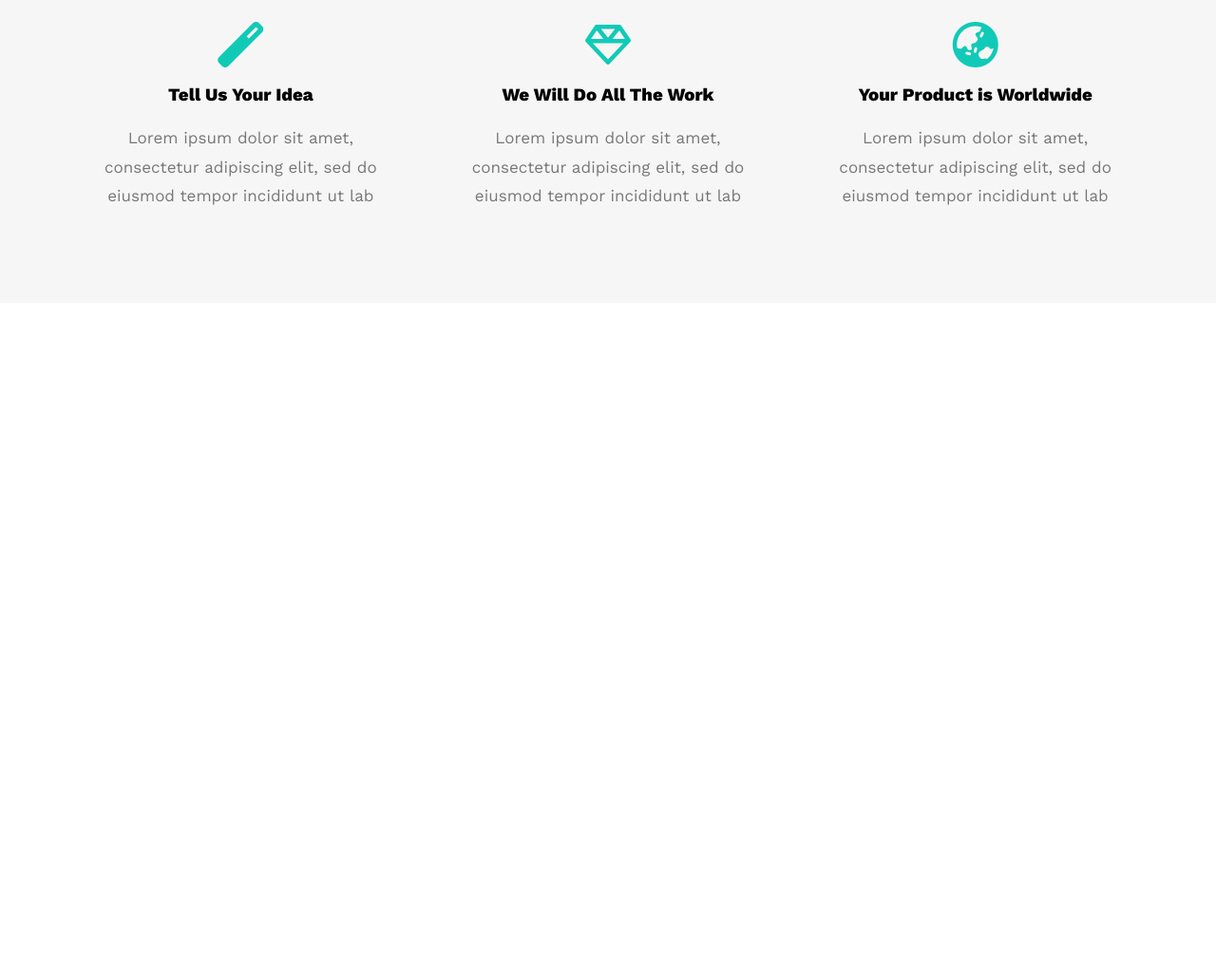
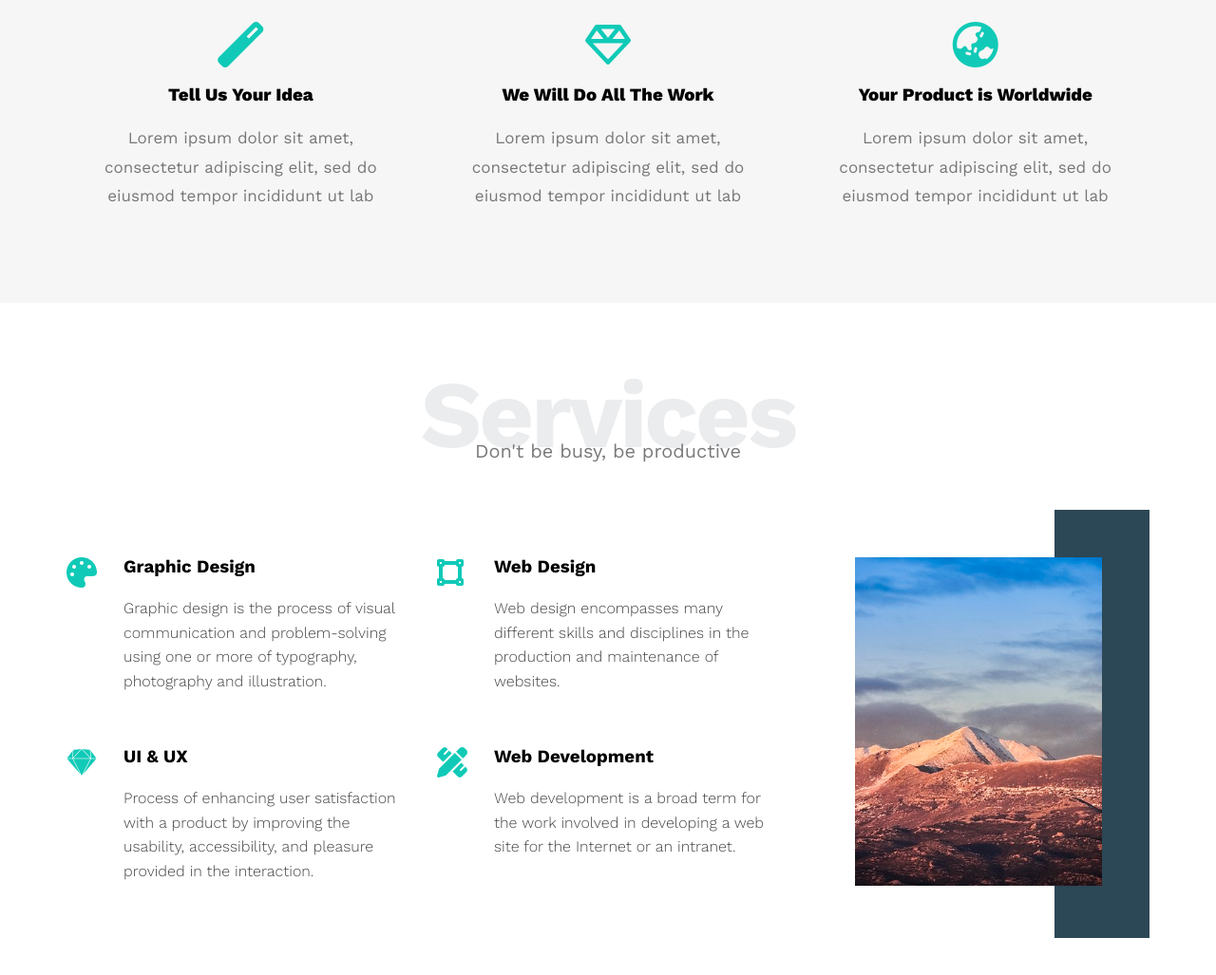
Before and after one commit to Cisco1cisco/Leon-Template, a plain HTML site: page index.html in a window 1280 px wide. Shown: the part 857-1884 px from the top of the page at 95% size. Before the commit the page ends 1176 px from the top, so only its background shows below. Drawn offline with nearby package versions, Linux system fonts and the light colour scheme.

Commit message:
Added Services Section
Added a comp

```diff
--- a/css/leon.css
+++ b/css/leon.css
@@ -1,6 +1,7 @@
 /* Variables start */
 :root {
     --main-color: #10cab7;
+    --sec-color: #2c4755;
 }
 /* Variables end */
 
@@ -39,6 +40,16 @@ body {
     }
 }
 /* Global Rules end */
+
+ /* Components Start */
+ .special-heading {
+     font-size: 100px;
+     color: #ebeced;
+     text-align: center;
+     letter-spacing: -3px;
+     margin: 0;
+ }
+ /* Components End */
 /* Header Start*/
 
 header {
@@ -199,3 +210,81 @@ div.features div.container div.feat p {
     line-height: 1.8;
 }
 /* features Section End */
+/* Services Start */
+div.services {
+    padding-top: 60px;
+    padding-bottom: 60px;
+}
+
+div.services .container .services-content {
+    display: grid;
+    grid-template-columns: repeat(auto-fill , minmax(300px , 1fr));
+    grid-gap: 30px;
+    margin-top: 100px;
+}
+
+div.services .container h2 + p {
+    font-size: 20px;
+    text-align: center;
+    margin: -30px 0 0 0;
+    color: #797979;
+}
+
+div.services .container .services-content .col .srv i {
+    flex-basis: 60px;
+    color: var(--main-color);
+}
+
+div.services .container .services-content .col .srv {
+    display: flex;
+    margin-bottom: 40px;
+}
+
+@media (max-width: 768px) {
+    div.services .container .services-content .col .srv {
+        flex-direction: column;
+        text-align: center;
+    }
+}
+
+div.services .container .services-content .col .srv .text {
+    flex: 1;
+}
+
+div.services .container .services-content .col .srv .text h3 {
+    margin: 0 0 20px;
+}
+
+div.services .container .services-content .col .srv .text p {
+    font-weight: 300;
+    color: #444;
+    line-height: 1.6;
+}
+
+div.services .container .services-content .col .image {
+    text-align: center;
+    position: relative;
+}
+
+@media (max-width:1199px) {
+    div.services .container .services-content .col .image {
+        display: none;
+    }
+}
+
+div.services .container .services-content .col .image::before {
+    content: "";
+    position: absolute;
+    background-color: var(--sec-color);
+    width: 100px;
+    height: calc(100% + 100px);
+    right: 0;
+    top: -50px;
+    z-index: -1;
+}
+
+div.services .container .services-content .col .image img {
+    width: 260px;
+}
+
+/* Services End */
--- a/index.html
+++ b/index.html
@@ -69,6 +69,57 @@
         </div>
     </div>
     <!-- features Section End -->
+    <!-- Services Start -->
+    <div class="services">
+        <div class="container">
+            <h2 class="special-heading">Services</h2>
+            <p>Don't be busy, be productive</p>
+            <div class="services-content">
+                <div class="col">
+                    <div class="srv">
+                        <i class="fas fa-palette fa-2x"></i>
+                        <div class="text">
+                            <h3>Graphic Design</h3>
+                            <p>Graphic design is the process of visual communication and problem-solving using one or
+                                more of typography, photography and illustration.</p>
+                        </div>
+                    </div>
+                    <div class="srv">
+                        <i class="fab fa-sketch fa-2x"></i>
+                        <div class="text">
+                            <h3>UI & UX</h3>
+                            <p>Process of enhancing user satisfaction with a product by improving the usability,
+                                accessibility, and pleasure provided in the interaction.</p>
+                        </div>
+                    </div>
+                </div>
+                <div class="col">
+                    <div class="srv">
+                        <i class="fas fa-vector-square fa-2x"></i>
+                        <div class="text">
+                            <h3>Web Design</h3>
+                            <p>Web design encompasses many different skills and disciplines in the production and
+                                maintenance of websites.</p>
+                        </div>
+                    </div>
+                    <div class="srv">
+                        <i class="fas fa-pencil-ruler fa-2x"></i>
+                        <div class="text">
+                            <h3>Web Development</h3>
+                            <p>Web development is a broad term for the work involved in developing a web site for
+                                the Internet or an intranet.</p>
+                        </div>
+                    </div>
+                </div>
+                <div class="col">
+                    <div class="image">
+                        <img src="./images/services.jpg" alt="">
+                    </div>
+                </div>
+            </div>
+        </div>
+    </div>
+    <!-- Services End -->
 </body>
 
 </html>
```
Also changed, not shown: images/services.jpg (added).
